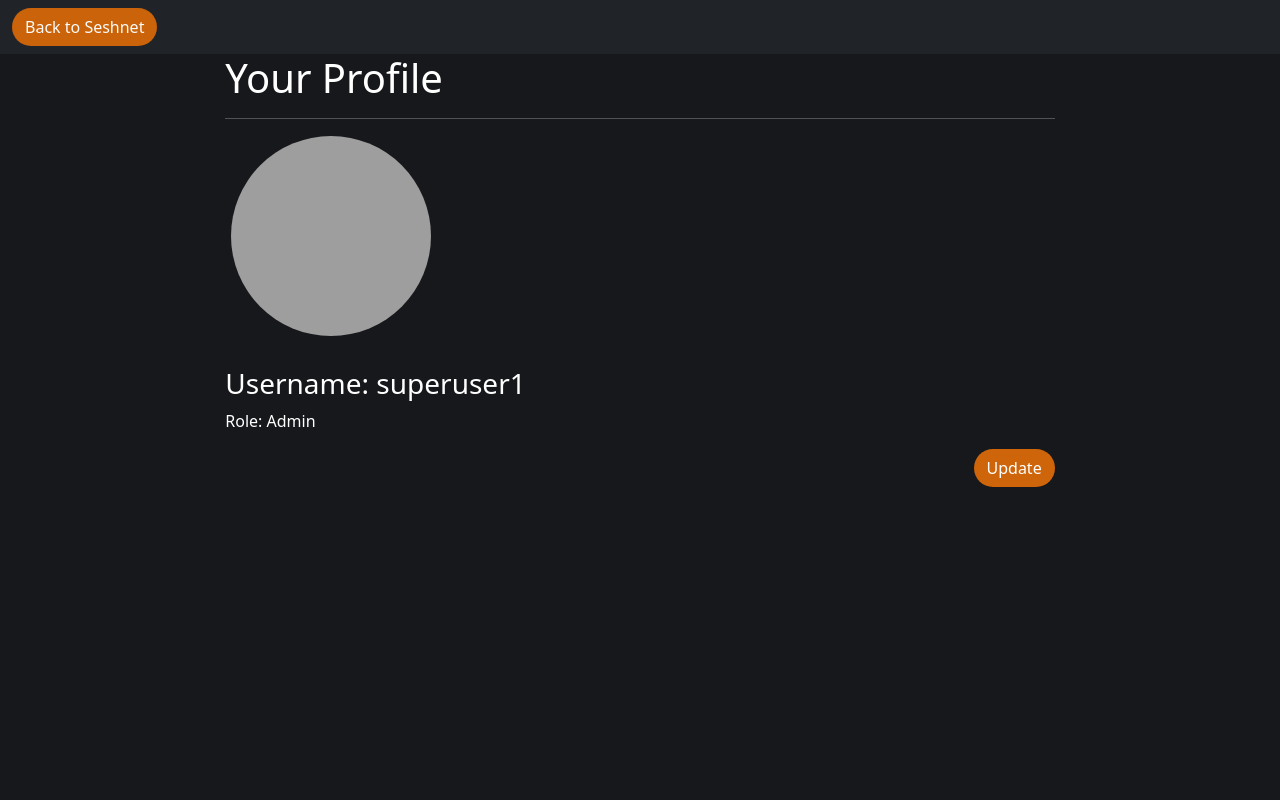
After one commit to scottwmaxwell/seshnet, a Django app: page /profile/ in a window 1280 px wide. The commit adds this page. Run offline with Django 4.2, Linux system fonts and the light colour scheme; a user stored in the database is signed in; data comes from the database, SQL or seed files in the repository; both versions use the stored data as it was after the commit; some libraries are stand-ins or nearby versions; grey boxes are pictures that could not be loaded.

Commit message:
added profile page

```diff
--- a/seshnet/urls.py
+++ b/seshnet/urls.py
@@ -31,6 +31,8 @@ urlpatterns = [
     path('', net_views.home, name='home'),
     path('signup/', users_views.signup, name='signup'),
     path('settings/', users_views.settings, name='settings'),
+    path('adminsettings/', users_views.settings, name="adminsettings"),
+    path('profile/', users_views.profile, name='profile'),
     path('login', auth_views.LoginView.as_view(template_name='users/login.html'), name='login'),
     path('logout/', auth_views.LogoutView.as_view(template_name='nets/home.html'), name='logout'),
     path('net/index/', net_views.index, name='net_index'),
--- a/users/forms.py
+++ b/users/forms.py
@@ -2,6 +2,7 @@ from django import forms
 from django.contrib.auth.models import User
 from django.contrib.auth.forms import UserCreationForm
 from crispy_forms.helper import FormHelper
+from .models import Profile
 
 class UserSignUpForm(UserCreationForm):
 	# email = forms.EmailField()
@@ -13,3 +14,16 @@ class UserSignUpForm(UserCreationForm):
 	def __init__(self, *args, **kwargs):
 		super().__init__(*args, **kwargs)
 		self.helper = FormHelper(self)
+
+
+class ProfileUpdate(forms.ModelForm):
+
+	class Meta:
+		image = forms.ImageField(required=False)
+
+		model = Profile
+		fields = ['image']
+
+		widgets = {
+			'image':forms.FileInput()
+		}
--- /dev/null
+++ b/users/templates/users/error.html
@@ -0,0 +1 @@
+<h1>ERROR: YOU ARE NOT AN ADMIN</h1>
--- /dev/null
+++ b/users/templates/users/profile.html
@@ -0,0 +1,139 @@
+{% load crispy_forms_filters %}
+
+<head>
+	<meta charset="UTF-8">
+
+	<!-- For mobile devices -->
+	<meta name="viewport" content="width=device-width, initial-scale=1">
+
+	<!-- Bootstrap -->
+	<link href="https://cdn.jsdelivr.net/npm/bootstrap@5.1.3/dist/css/bootstrap.min.css" rel="stylesheet" integrity="sha384-1BmE4kWBq78iYhFldvKuhfTAU6auU8tT94WrHftjDbrCEXSU1oBoqyl2QvZ6jIW3" crossorigin="anonymous">
+
+	<!-- For icons -->
+	<link href="//netdna.bootstrapcdn.com/font-awesome/3.2.1/css/font-awesome.css" rel="stylesheet">
+
+	<!-- JQUERY -->
+	<script src="https://code.jquery.com/jquery-3.6.0.js" integrity="sha256-H+K7U5CnXl1h5ywQfKtSj8PCmoN9aaq30gDh27Xc0jk=" crossorigin="anonymous"></script>
+
+</head>
+
+<header>
+	<title>Seshnet</title>
+</header>
+
+
+<style>
+
+.main{
+	border-radius: 30px;
+}
+
+.main:hover{
+	background-color:background-color: #444 !important;
+}
+
+.profile-pic{
+	border-radius: 1000px;
+	width: 200px;
+	height: 200px;
+}
+
+.contain{
+	position:relative;
+}
+
+.image-text{
+	top:70;
+    left:70;
+    position: absolute;
+    opacity: 40%;
+}
+
+#id_image{
+	border-radius: 100px;
+	border: None;
+	color: white;
+	background-color:#ce650a;
+}
+
+.profile_submit{
+	background-color: #ce650a;
+	color: white;
+	float:right;
+	border-radius: 20px;
+}
+
+.profile_submit:hover{
+	color: white;
+	background-color: #111;
+}
+
+
+</style>
+<!-- Top Nav -->
+<nav id ="main" class="navbar navbar-expand-lg navbar-light bg-dark" style="opacity:98%; height:">
+	<div class="container-fluid">
+		{% if user.is_authenticated %}
+			<button class='btn main' style='background-color: #ce650a; color: white;' onclick="location.href='{% url 'net_index' %}'">Back to Seshnet</button>
+		{% else %}
+			<button class='btn main' style='background-color: #ce650a; color: white;' onclick="location.href='{% url 'login' %}'">Login</button>
+		{% endif %}
+	</div>
+</nav>
+
+<body style="background-color:#17181c;">
+
+<div class='row m-0'>
+
+    <!-- Buffer to center content -->
+    <div class='col-sm-2 main_wrap' style="overflow: hidden;"></div>
+
+    <!-- Centered Content -->
+    <div class='centered-div col-sm-8' style="overflow: hidden; color:white; background-color:#17181c;">
+
+
+		<h1 style="color:white;">Your Profile</h1>
+		<hr style="background-color: white;">
+
+		<div class="contain">
+		<button style="background-color:#17181c; border: None; margin-bottom: 30px;" onclick="chooseFile()"><img class="img profile-pic" src="{{ user.profile.image.url }}"><i class="icon-camera image-text icon-4x"></i></button>
+		</div>
+
+		<h3 style="color:white;">Username: {{ user.username }}</h3>
+		<p style="color:white;">Role: {{ user.profile.role }}</p>
+
+        <!-- This form is for images uploads and is hidden -->
+        <form method="POST" id="profileupdate" enctype="multipart/form-data" hidden>
+            {% csrf_token %}
+            {{ profile_update|crispy }}
+            <button class='btn profile_submit' type="submit" id="submit_form">Update</button>
+        </form>
+
+        <p id="attch-chosen" hidden>A New profile picture has been selected.<br> Click "Update" to save.</p>
+        <button class='btn profile_submit' onclick="submitForm()">Update</button>
+
+	</div>
+
+    <!-- Buffer to center content -->
+    <div class='col-sm-2'></div>
+
+</div>
+
+<script>
+
+function chooseFile(){
+	document.getElementById('id_image').click()
+};
+
+$('#id_image').on('change', function(){
+    //TODO
+    document.getElementById('attch-chosen').removeAttribute("hidden")
+    console.log('Attachment Chosen')
+})
+
+function submitForm(){
+	document.getElementById('submit_form').click()
+};
+
+</script>
+</body>
--- a/users/views.py
+++ b/users/views.py
@@ -1,6 +1,6 @@
 from django.shortcuts import render, redirect
 from django.contrib import messages
-from .forms import UserSignUpForm
+from .forms import UserSignUpForm, ProfileUpdate
 from django.contrib.auth.decorators import login_required
 
 def signup(request):
@@ -24,3 +24,30 @@ def settings(request):
 
 	# Get user and pass it into template
 	return render(request, 'users/settings.html')
+
+
+@login_required
+def profile(request):
+
+	if request.method == 'POST':
+		form = ProfileUpdate(request.POST, request.FILES, instance=request.user.profile)
+		if form.is_valid():
+			# print('here')
+			form.save()
+
+	profile_update = ProfileUpdate
+
+	context = {
+		'profile_update': profile_update
+	}
+
+	return render(request, 'users/profile.html', context)
+
+
+def adminsettings(request):
+
+	if request.user.profile.role == "Admin":
+		return render(request, 'users/adminsettings.html')
+
+	else:
+		return render(request, 'users/error.html')
```
Also changed, not shown: nets/templates/nets/base.html (+12 -0 lines), nets/templates/nets/index.html (+27 -0 lines), nets/templates/nets/navbar.html (+39 -10 lines), nets/templates/nets/net.html (+3 -10 lines), nets/views.py (+14 -2 lines), users/templates/users/settings.html (+29 -6 lines), db.sqlite3, users/migrations/0005_alter_profile_image.py (added), users/templates/users/adminsettings.html (added).
